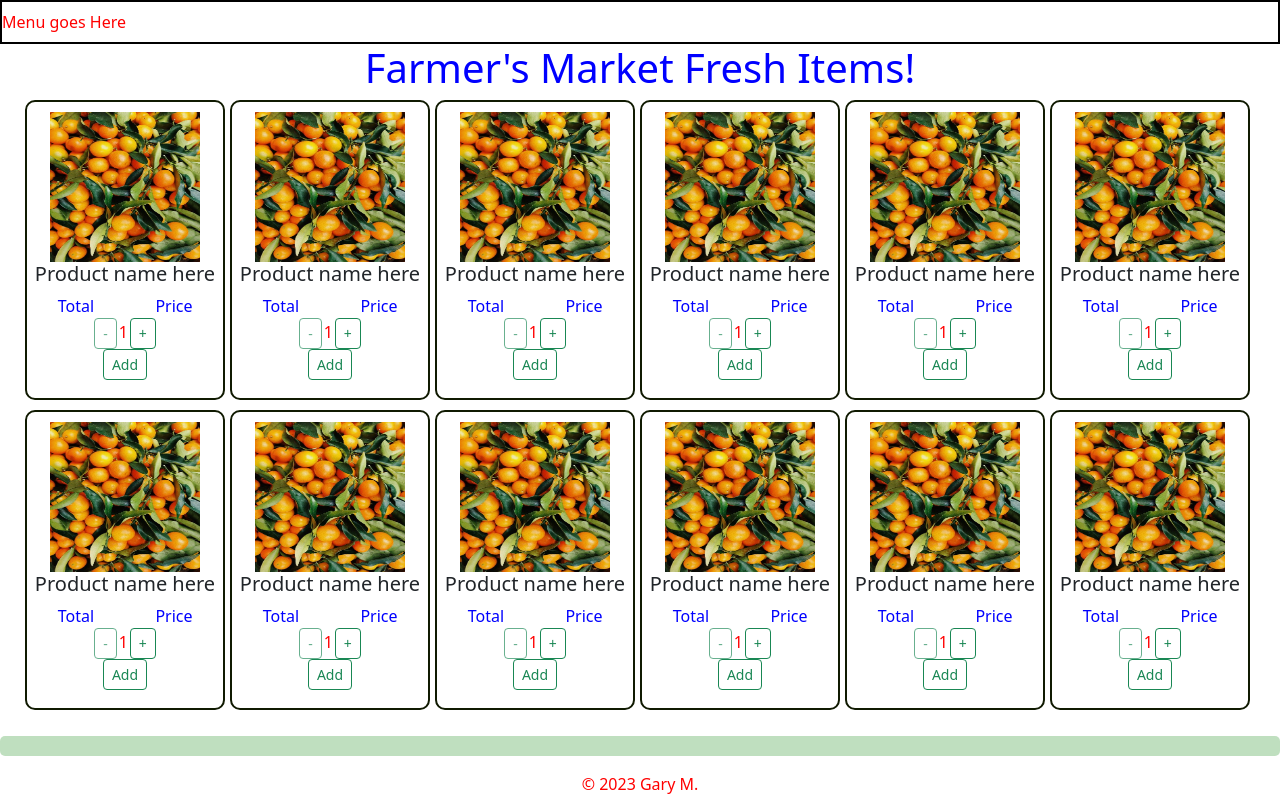
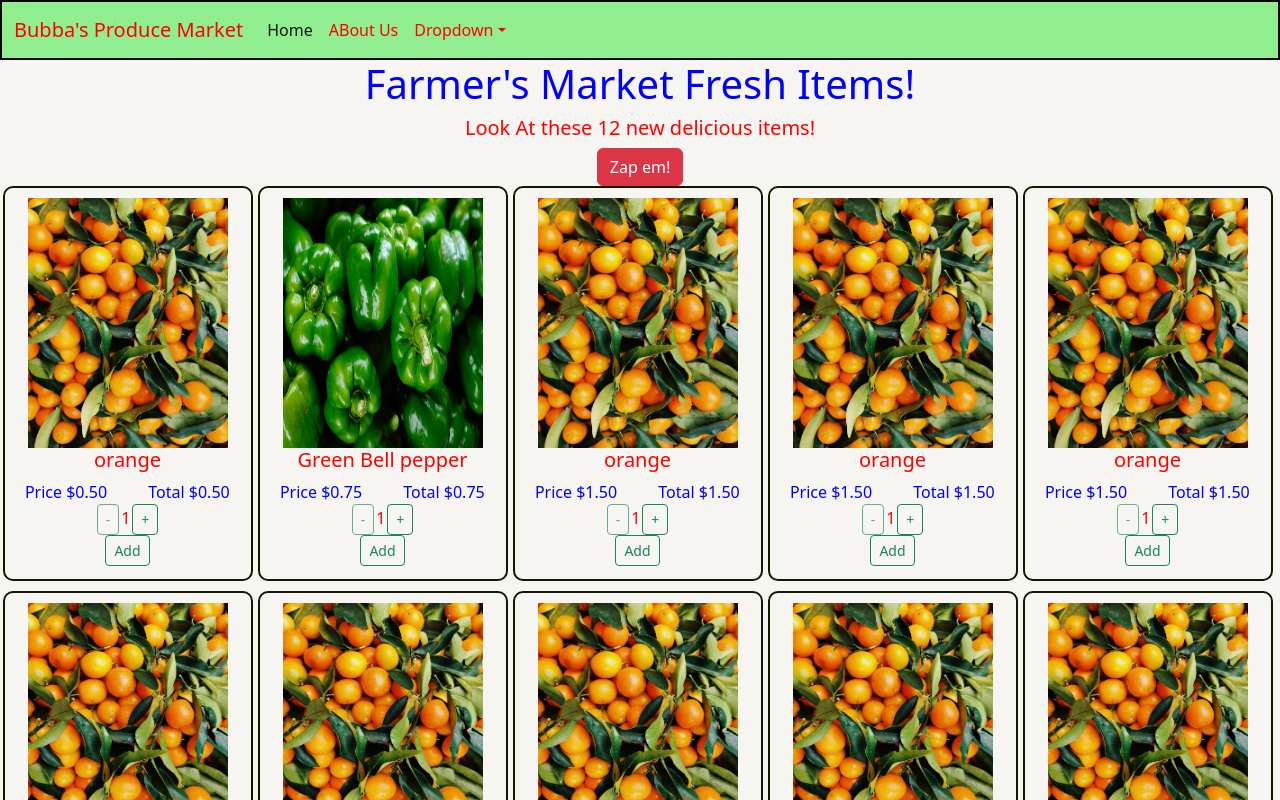
Before and after one commit to Gary-FullStack/FSDI-107-React, a React (Create React App) app: page / in a window 1280 px wide. Shown: the top 800 px of the page. Built offline with nearby package versions, Linux system fonts and the light colour scheme.

Commit message:
FSDI 107 Session 2

```diff
--- a/src/components/navbar.css
+++ b/src/components/navbar.css
@@ -1,4 +1,8 @@
 .navbar {
+  border: 2px solid black;
+  background-color: lightgreen;
+}
+
+.navbar a {
   color: red;
-  border: 2px solid black;
 }
--- a/src/components/navbar.jsx
+++ b/src/components/navbar.jsx
@@ -4,9 +4,37 @@ import "./navbar.css";
 function Navbar() {
 	return (
 
-		<div className="navbar">Menu goes Here</div>
+		<nav className="navbar navbar-expand-lg bg-body-tertiary">
+			<div className="container-fluid">
+				<a className="navbar-brand" href="#">Bubba's Produce Market</a>
+				<button className="navbar-toggler" type="button" data-bs-toggle="collapse" data-bs-target="#navbarSupportedContent" aria-controls="navbarSupportedContent" aria-expanded="false" aria-label="Toggle navigation">
+					<span className="navbar-toggler-icon"></span>
+				</button>
+				<div className="collapse navbar-collapse" id="navbarSupportedContent">
+					<ul className="navbar-nav me-auto mb-2 mb-lg-0">
+						<li className="nav-item">
+							<a className="nav-link active" aria-current="page" href="#">Home</a>
+						</li>
+						<li className="nav-item">
+							<a className="nav-link" href="#">ABout Us</a>
+						</li>
+						<li className="nav-item dropdown">
+							<a className="nav-link dropdown-toggle" href="#" role="button" data-bs-toggle="dropdown" aria-expanded="false">
+								Dropdown
+							</a>
+							<ul className="dropdown-menu">
+								<li><a className="dropdown-item" href="#">Action</a></li>
+								<li><a className="dropdown-item" href="#">Another action</a></li>
+								<li><hr className="dropdown-divider" /></li>
+								<li><a className="dropdown-item" href="#">Something else here</a></li>
+							</ul>
+						</li>
 
+					</ul>
 
+				</div>
+			</div>
+		</nav>
 
 	);
 }
--- a/src/components/product.css
+++ b/src/components/product.css
@@ -1,26 +1,22 @@
-body {
-  background-color: wheat;
-}
-
-img {
-  margin-top: 10px;
-  width: 150px;
-  height: 150px;
-}
-
 .product {
   border: 2px solid rgb(16, 26, 1);
   border-radius: 10px;
   margin-right: 5px;
   margin-bottom: 10px;
   display: inline-block;
+  width: 250px;
+  height: 395px;
+}
+
+.product img {
+  margin-top: 10px;
   width: 200px;
-  height: 300px;
+  height: 250px;
 }
 
 .product:hover {
   border: 3px solid red;
-  background-color: aliceblue;
+  background-color: white;
 }
 
 .product .prices {
--- a/src/components/product.jsx
+++ b/src/components/product.jsx
@@ -3,24 +3,20 @@ import QuantityPicker from "./quantityPicker";
 import { useEffect } from 'react';
 
 
-
-function Product() {
+function Product(props) {
 
 	useEffect(function () {
 		console.log("Hiya, I'm a tasty product!");
 	}, []);
 
-
-
-
 	return (
 		<div className="product">
-			<img src="../images/oranges.jpg" alt="pic"></img>
-			<h5>Product name here</h5>
+			<img src={"/images/" + props.data.image} alt="pic"></img>
+			<h5>{props.data.title}</h5>
 
 			<div className="prices">
-				<label>Total</label>
-				<label>Price</label>
+				<label>Price ${props.data.price.toFixed(2)}</label>
+				<label>Total ${props.data.price.toFixed(2)}</label>
 			</div>
 
 			<QuantityPicker></QuantityPicker>
--- a/src/pages/catalog.css
+++ b/src/pages/catalog.css
@@ -1,3 +1,11 @@
 .catalog h1 {
   color: blue;
 }
+
+.catalog h5 {
+  color: red;
+}
+
+.catalog {
+  background-color: rgb(247, 245, 242);
+}
--- a/src/pages/catalog.jsx
+++ b/src/pages/catalog.jsx
@@ -1,11 +1,12 @@
 
 import Product from "../components/product";
-import { useEffect } from "react";
+import { useEffect, useState } from "react";
 import DataService from "../services/dataService";
 import "./catalog.css";
 
 
 function Catalog() {
+	const [products, setProducts] = useState([]);
 
 	useEffect(function () {
 		console.log("component loaded")
@@ -17,25 +18,24 @@ function Catalog() {
 		let service = new DataService();
 		let inventory = service.getProducts();
 		console.log(inventory);
+		setProducts(inventory);
 	}
 
+	function magicTest() {
+		console.log("zap em all...");
+		setProducts([]);
+	}
 
 	return (
 		<div className="catalog">
 			<h1> Farmer's Market Fresh Items!</h1>
+			<h5>Look At these {products.length} new delicious items!</h5>
+			<button onClick={magicTest} className=" btn btn-danger">Zap em!</button>
+			<br />
 
-			<Product></Product>
-			<Product></Product>
-			<Product></Product>
-			<Product></Product>
-			<Product></Product>
-			<Product></Product>
-			<Product></Product>
-			<Product></Product>
-			<Product></Product>
-			<Product></Product>
-			<Product></Product>
-			<Product></Product>
+			{/* Use array transform to take verbose product list */}
+
+			{products.map(p => <Product data={p}></Product>)}
 
 		</div>
 
```
